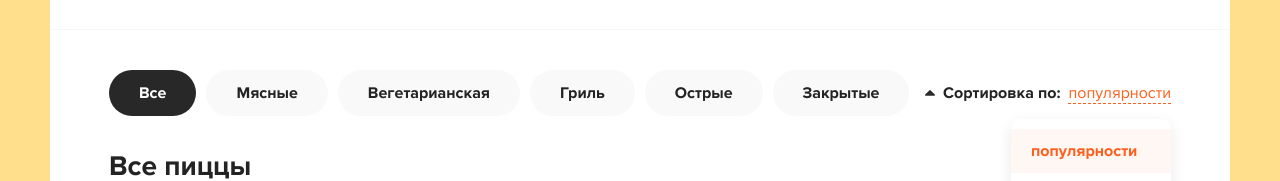
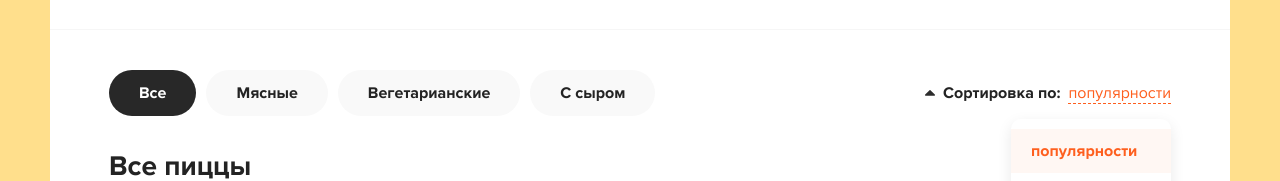
Before and after one commit to mirrkka/react-pizza-v1, a React (Create React App) app: page / in a window 1280 px wide. Shown: the part 152-333 px from the top of the page. Built offline with nearby package versions, Linux system fonts and the light colour scheme.

Commit message:
components and usestate are added

```diff
--- a/package.json
+++ b/package.json
@@ -6,6 +6,7 @@
     "@testing-library/jest-dom": "^5.16.5",
     "@testing-library/react": "^13.3.0",
     "@testing-library/user-event": "^13.5.0",
+    "classnames": "^2.3.1",
     "node-sass": "^7.0.1",
     "react": "^18.2.0",
     "react-dom": "^18.2.0",
--- a/src/App.js
+++ b/src/App.js
@@ -1,4 +1,6 @@
-import Header from './Header'
+import Header from './components/Header'
+import Categories from './components/Categories'
+
 
 function App() {
   return (
@@ -7,16 +9,7 @@ function App() {
       <div className="content">
         <div className="container">
           <div className="content__top">
-            <div className="categories">
-              <ul>
-                <li className="active">Все</li>
-                <li>Мясные</li>
-                <li>Вегетарианская</li>
-                <li>Гриль</li>
-                <li>Острые</li>
-                <li>Закрытые</li>
-              </ul>
-            </div>
+          <Categories onClickItem={(name) => console.log(name)} items={['Мясные', 'Вегетарианские', 'С сыром']}/>
             <div className="sort">
               <div className="sort__label">
                 <svg
--- /dev/null
+++ b/src/components/Button.jsx
@@ -0,0 +1,17 @@
+import React from 'react'
+import classNames from 'classnames'
+
+
+
+const Button = ({onClickButton, className, outline, children}) => {
+    return (
+        <button onClick={onClickButton}
+        className={classNames('button', className, {
+            'button-outline': outline,
+        })}>
+            {children}
+        </button>
+    )
+}
+
+export default Button;
--- /dev/null
+++ b/src/components/Categories.jsx
@@ -0,0 +1,25 @@
+import { useState } from 'react'
+
+
+
+function Categories ({items}) {
+
+    const [active, setActive] = useState(null)
+
+    const onSelectItem = (index) => {
+        setActive(index)
+    }
+
+
+    return (
+        <div className="categories">
+        <ul>
+          <li className={active === null ? 'active' : ''} onClick={() => onSelectItem(null)}>Все</li>
+          {items &&
+          items.map((name, index) => <li className={active === index ? 'active' : ''} onClick={() => onSelectItem(index)} key={name}>{name}</li>)}
+        </ul>
+      </div>
+    )
+}
+
+export default Categories
--- a/src/Header.jsx
+++ b/src/components/Header.jsx
@@ -1,6 +1,13 @@
-import logo from './assets/img/pizza-logo.svg'
+import logo from '../assets/img/pizza-logo.svg'
+import Button from './Button'
+
+
 
 function Header() {
+
+  const onClickButton = () => {
+    console.log('button clicked')
+  }
     return (
         <div className="header">
         <div className="container">
@@ -12,7 +19,7 @@ function Header() {
             </div>
           </div>
           <div className="header__cart">
-            <a href="/cart.html" className="button button--cart">
+            <Button onClick={onClickButton} className="button--cart">
               <span>520 ₽</span>
               <div className="button__delimiter"></div>
               <svg
@@ -45,7 +52,7 @@ function Header() {
                 />
               </svg>
               <span>3</span>
-            </a>
+            </Button>
           </div>
         </div>
       </div>
```
Also changed, not shown: 1 other file (tests, documents, lock files or other folders).
